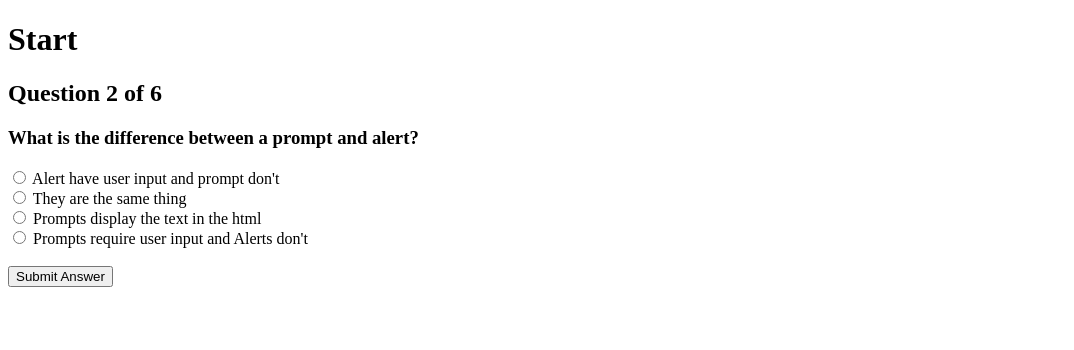
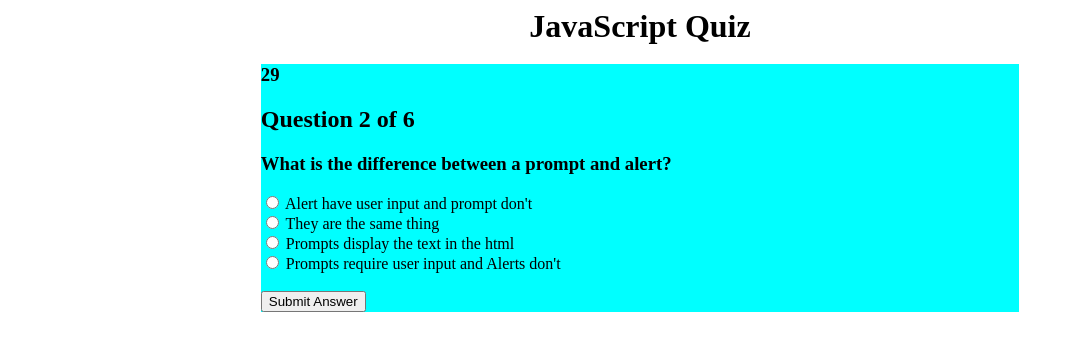
Before and after one commit to ayalanick84/javascript-quiz, a plain HTML site: page index.html in a window 1280 px wide. Both pictures are taken after a click on the button "Submit Answer". Shown: the whole page, without its empty margins (0-1074 px from the left). Drawn offline with Linux system fonts and the light colour scheme.

Commit message:
Fixed up the timer and added more questions

```diff
--- a/index.html
+++ b/index.html
@@ -4,31 +4,40 @@
 <head>
     <meta charset="utf-8" />
     <title>Quiz</title>
-    <h1 id="start">Start</h1>
+    <link rel="stylesheet" type="text/css" href="style.css">
+</head>
 
+<body>
+    <header>JavaScript Quiz</header>
+    <div class="wrapper">
+
+        <h3 id="count"></h3>
+        <h2 id="test_status"></h2>
+        <div id="test"></div>
         <script type="text/javascript">
-        var count = 60;
+
+        var count = 40;
         var interval = setInterval(function () {
             document.getElementById('count').innerHTML = count;
             count--;
             if (count === 0) {
                 clearInterval(interval);
-                document.getElementById('count').innerHTML = 'Done';
+                document.getElementById('count').innerHTML = 'Out of Time';
+
             }
         }, 1000);
-        // pos is position of where the user in the test or which question they're up to
+
         var pos = 0, test, test_status, question, choice, choices, chA, chB, chC, chD, correct = 0;
-        // this is a multidimensional array with 4 inner array elements with 5 elements inside them
-        // if you don't want answers viewable in the code, then you should use PHP and mySQL database
+
         var questions = [
             ["What are good resources for learning Javascript?", "W3Schools", "MDN", "Free Code Camp", "All of the Above", "D"],
             ["What is the difference between a prompt and alert?", " Alert have user input and prompt don't",
                 "They are the same thing", " Prompts display the text in the html", " Prompts require user input and Alerts don't", "D"],
-            ["In JavaScript, what is a block of code called that is used to perform a specific task?","Function",
-            "Variable","Declaration","String","A"],
-            ["Which of the following is the proper way to say and in JS?","AND","&&","&","+","B"],
-            ["Where do we put the script tag?","head","body","header","footer","B"],
-            ["How do you comment in Javascript?","/*","//","!--","Both A and B","D"]
+            ["In JavaScript, what is a block of code called that is used to perform a specific task?", "Function",
+                "Variable", "Declaration", "String", "A"],
+            ["Which of the following is the proper way to say and in JS?", "AND", "&&", "&", "+", "B"],
+            ["Where do we put the script tag?", "head", "body", "header", "footer", "B"],
+            ["How do you comment in Javascript?", "/*", "//", "!--", "Both A and B", "D"]
         ];
 
         // this get function is short for the getElementById function
@@ -37,9 +46,13 @@
         }
         function renderQuestion() {
             test = get("test");
-            if (pos >= questions.length) {
+            if (pos >= questions.length || count === 0) {
                 test.innerHTML = "<h2>You got " + correct + " of " + questions.length + " questions correct</h2>";
-                get("test_status").innerHTML = "Test completed";
+                get("test_status").innerHTML = "Test completed! Add you Initials" ;
+
+
+
+
                 // resets the variable to allow users to restart the test
                 pos = 0;
                 correct = 0;
@@ -61,6 +74,7 @@
             test.innerHTML += "<input type='radio' name='choices' value='D'> " + chD + "<br><br>";
             test.innerHTML += "<button onclick='checkAnswer()'>Submit Answer</button>";
         }
+
             function checkAnswer() {
                 // use getElementsByName because we have an array which it will loop through
                 choices = document.getElementsByName("choices");
@@ -74,18 +88,18 @@
                     //each time there is a correct answer this value increases
                     correct++;
                 }
+                else {
+                    count = count - 5
+                }
                 // changes position of which character user is on
                 pos++;
                 // then the renderQuestion function runs again to go to next question
                 renderQuestion();
             }
               window.addEventListener("load", renderQuestion, false);
+
     </script>
-</head>
-
-<body>
-    <h2 id="test_status"></h2>
-    <div id="test"></div>
+            </div>
 </body>
 
 </html>
--- /dev/null
+++ b/style.css
@@ -0,0 +1,11 @@
+header {
+    font-size: xx-large;
+    font-weight: bolder;
+    text-align: center;
+}
+
+.wrapper {
+    margin: 0 auto;
+    width: 60%;
+    background-color: aqua;
+}
```
Also changed, not shown: Untitled-1.html (deleted, +0 -33 lines). Lines whose indentation alone changed are shown as unchanged.
